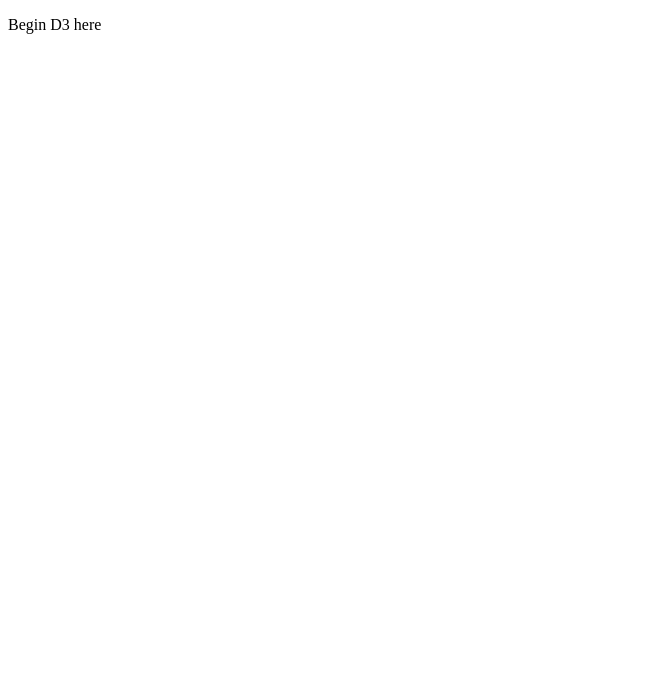
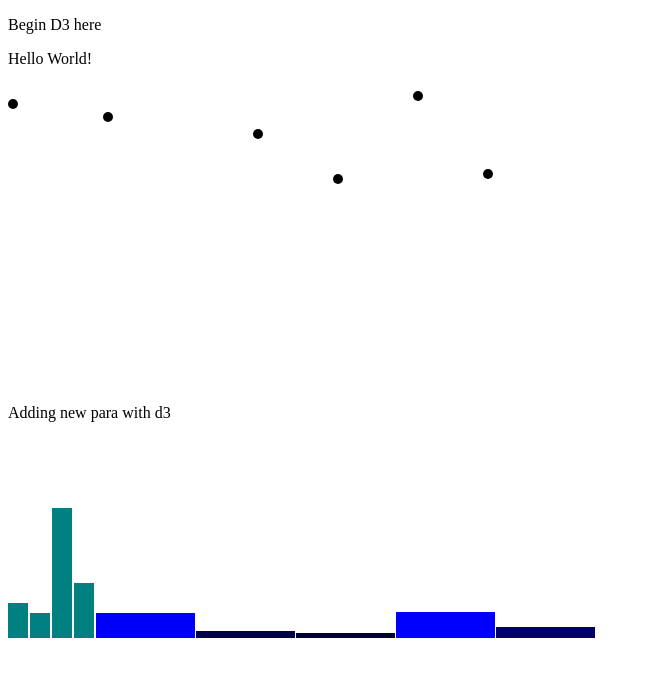
Before and after one commit to woo-park/d3, a website: page public/index.html in a window 1280 px wide. Shown: the whole page, without its empty margins (0-650 px from the left). Drawn offline with Linux system fonts and the light colour scheme.

Commit message:
reconfigured routes and added Reusable folder

```diff
--- a/package.json
+++ b/package.json
@@ -5,8 +5,12 @@
   "main": "app.js",
   "scripts": {
     "start": "node app.js",
+    "dev":"nodemon --watch src ./app.js",
     "test": "echo \"Error: no test specified\" && exit 1"
   },
   "author": "",
-  "license": "ISC"
+  "license": "ISC",
+  "dependencies": {
+    "nodemon": "^1.19.2"
+  }
 }
--- /dev/null
+++ b/public/Reusable/Bargraph/index.js
@@ -0,0 +1,56 @@
+const Bargraph = function () {
+        //temporary dataset
+    let dataset = [ 25, 7, 5, 26, 11];
+
+    //1st
+    //none svg // just straight up into body // which is nahh
+    d3.select("body")
+        .append("p")
+        .text("Adding new para with d3");
+
+    d3.select("body")
+        .selectAll('div')   //at this point, div dont exists
+        .data(dataset)      //think of doing for-loop on data-set array - then putting on each div
+        .enter()            //instantiates placeholder
+        .append('div')      //putting 'div' on the placeholder
+        .attr('class', 'bar')
+        .style('height', function(d){   //returning data
+            let barHeight = d * 5;
+            return barHeight + 'px';
+        })          //boring
+
+    //2nd
+
+
+    let w = 500;
+    let h = 200;
+    let barPadding = 1;
+    let svg = d3.select("body")                   //svg window setup 500*100
+        .append("svg")
+        .attr('width', w)
+        .attr('height', h);
+
+    svg.selectAll("rect")
+        .data(dataset)
+        .enter()
+        .append("rect")
+        .attr("x", function(d, i){
+            // return 21 * i;          //width of 20 plus 1 for padding
+            return i * (w / dataset.length);    //responsive
+        })       //x pos & y pos
+        .attr("y", function(d) {
+            return h - d;
+        })
+        .attr("width", function() {
+            return w / dataset.length - barPadding; // -padding orelse it will fill up entirely
+        })
+        .attr("height", function(d) {
+            return d;
+        })
+        .attr("fill", function(d) {
+            return `rgb(0,0, ${Math.round(d * 10)} )`
+        });
+}
+
+
+export default Bargraph;
--- /dev/null
+++ b/public/Reusable/Scatterplot/index.js
@@ -0,0 +1,26 @@
+let Scatterplot = function () {
+    let dataset = [[5,20],[480,90],[250,50],[100,33],[330,95],[410,12]];
+    let w = 500;
+    let h = 300;
+
+    let svg = d3.select("body")
+        .append('svg')
+        .attr('width', w)
+        .attr('height', h)
+
+    svg.selectAll("circle")
+        .data(dataset)
+        .enter()
+        .append("circle")
+        .attr("cx", function(d) {
+            return d[0];
+        })
+        .attr("cy", function(d) {
+            return d[1];
+        })
+        .attr('r', 5);
+}
+
+
+
+export default Scatterplot;
--- a/public/index.html
+++ b/public/index.html
@@ -5,14 +5,25 @@
     <meta name="viewport" content="width=device-width, initial-scale=1.0">
     <meta http-equiv="X-UA-Compatible" content="ie=edge">
     <title>D3 Project</title>
-    <script type = "X-Content-Type-Options" src = "./d3.js"></script>
+    <!-- <script src="https://d3js.org/d3.v5.js"></script> -->
+    <!-- <script src="https://d3js.org/d3.v5.min.js"></script> -->
+    <!-- <script src="https://d3js.org/d3-selection.v1.min.js"></script> -->
+    <script src = "./d3.min.js"></script>
+    <style>
+        div.bar{
+            display: inline-block;
+            width:20px;
+            height:75px;
+            background-color: teal;
+            margin-right: 2px;
+        }
+    </style>
 </head>
 <body>
     <div>
         <p>Begin D3 here</p>
+        <p>Hello World!</p>
     </div>
-    <script type = "text/javascript">
-
-    </script>
+    <script type = "module" src = "js/main.js"></script>
 </body>
 </html>
--- /dev/null
+++ b/public/js/main.js
@@ -0,0 +1,8 @@
+
+import Scatterplot from "../Reusable/Scatterplot/index.js";
+import Bargraph from "../Reusable/Bargraph/index.js";
+
+//import all modules
+
+Scatterplot();
+Bargraph();
```
Also changed, not shown: public/d3.js (renamed from d3.js), public/d3.min.js (renamed from d3.min.js), 2 other files.
